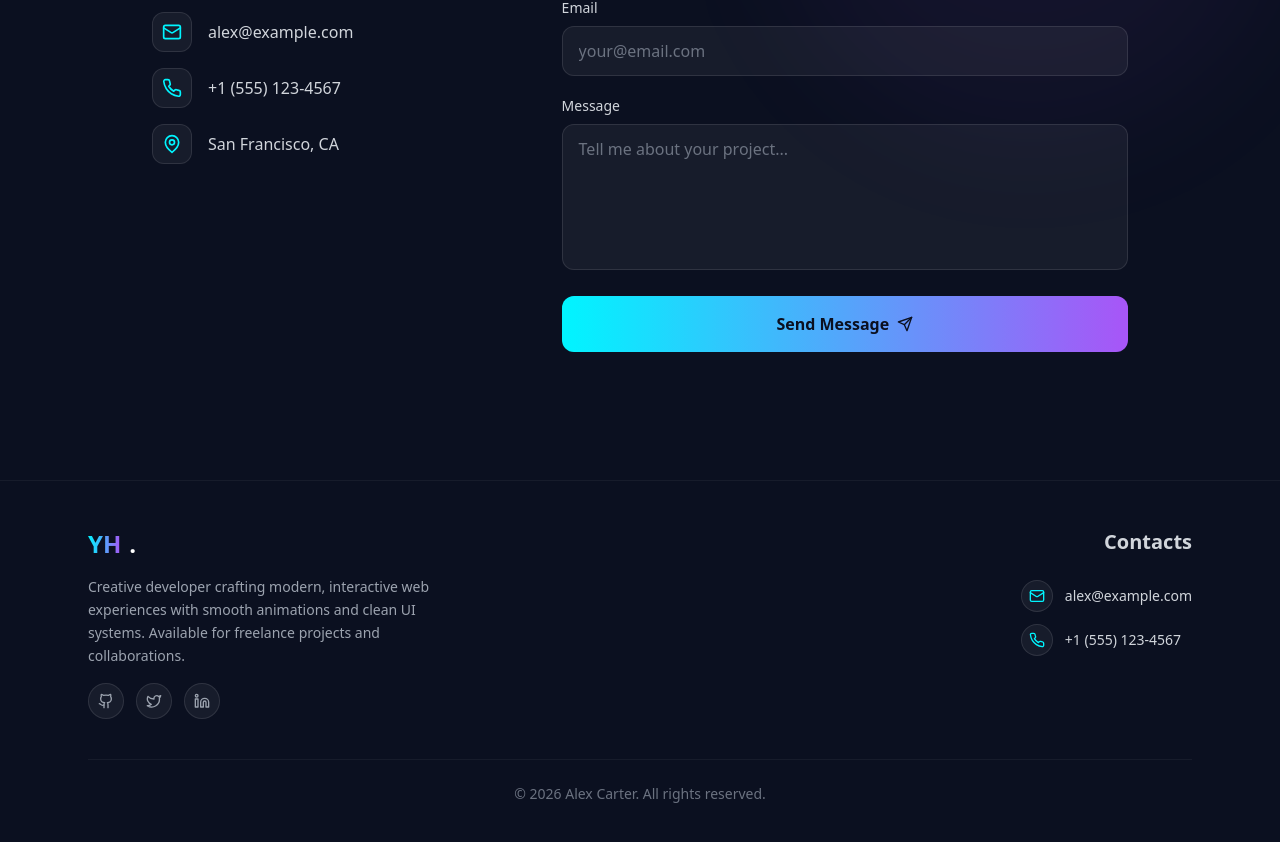
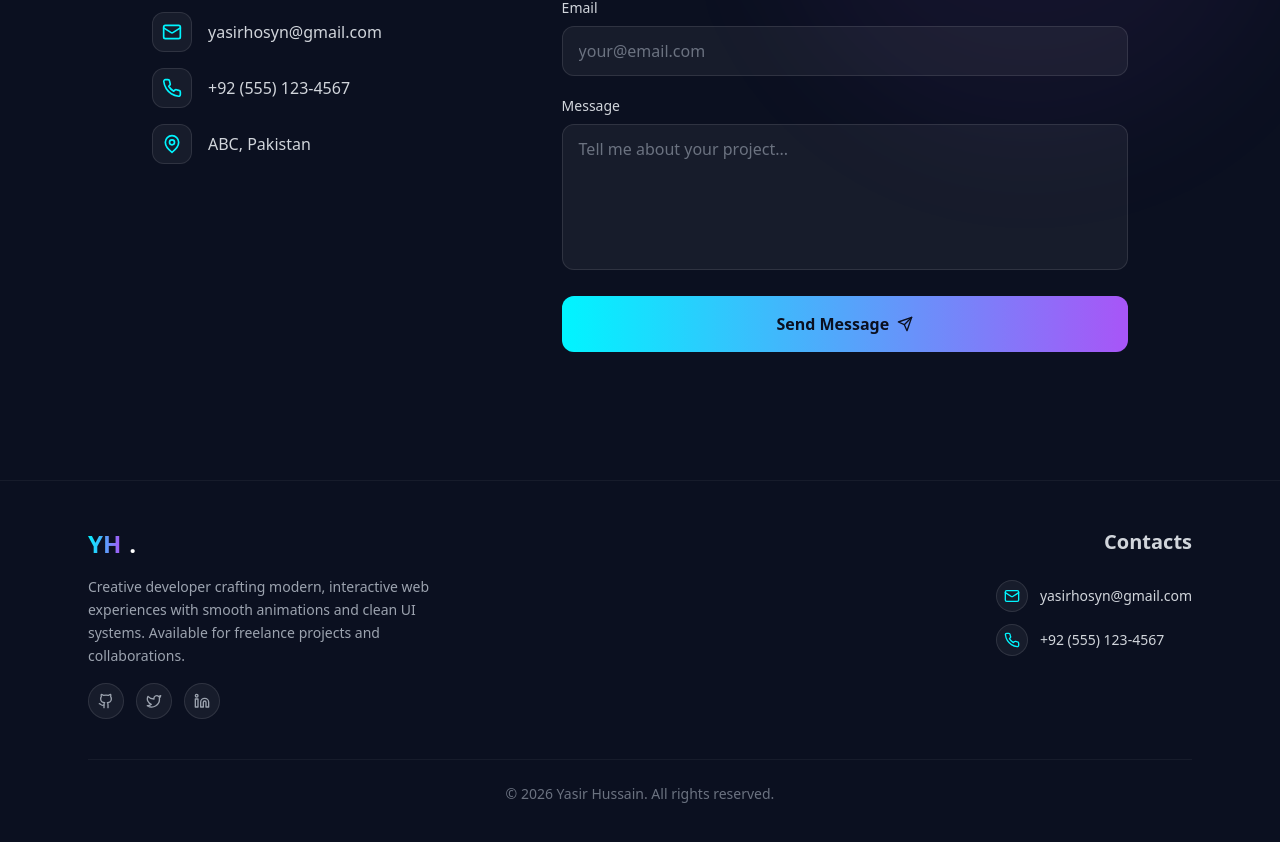
Before and after one commit to YasirhHussain0/DevHosyn, a React (Vite) app: page / in a window 1280 px wide. Shown: the part 4497-5339 px from the top of the page. Built offline with nearby package versions, Linux system fonts and the light colour scheme.

Commit message:
Update contact informations

```diff
--- a/src/components/Contact.tsx
+++ b/src/components/Contact.tsx
@@ -44,9 +44,9 @@ export default function Contact() {
 
             <div className="space-y-4">
               {[
-                { icon: Mail, label: 'alex@example.com' },
-                { icon: Phone, label: '+1 (555) 123-4567' },
-                { icon: MapPin, label: 'San Francisco, CA' },
+                { icon: Mail, label: 'yasirhosyn@gmail.com' },
+                { icon: Phone, label: '+92 (555) 123-4567' },
+                { icon: MapPin, label: 'ABC, Pakistan' },
               ].map((item) => (
                 <div key={item.label} className="flex items-center gap-4 group">
                   <div className="w-10 h-10 rounded-xl dark:bg-white/5 bg-gray-50 border dark:border-white/10 border-gray-200 flex items-center justify-center group-hover:border-cyan-neon/30 transition-colors duration-300">
--- a/src/components/Footer.tsx
+++ b/src/components/Footer.tsx
@@ -42,17 +42,17 @@ export default function Footer() {
           <div className="flex flex-col items-start sm:items-end gap-6">
             <h4 className="dark:text-gray-300 text-gay-600 font-semibold text-xl"> Contacts</h4>
             <div className="flex flex-col gap-3">
-              <a href="mailto:alex@example.com" className="flex items-center gap-3 dark:text-gray-300 text-gray-600 hover:text-cyan-500 transition-colors">
+              <a href="mailto:yasirhosyn@gmail.com" className="flex items-center gap-3 dark:text-gray-300 text-gray-600 hover:text-cyan-500 transition-colors">
                 <div className="w-8 h-8 rounded-full dark:bg-white/5 bg-gray-50 border dark:border-white/10 border-gray-200 flex items-center justify-center">
                   <Mail className="w-4 h-4 text-cyan-neon hover:text-cyan-500" />
                 </div>
-                <span className="text-sm hover:text-cyan-500">alex@example.com</span>
+                <span className="text-sm hover:text-cyan-500">yasirhosyn@gmail.com</span>
               </a>
               <a href="tel:+15551234567" className="flex items-center gap-3 dark:text-gray-300 text-gray-600 hover:text-cyan-500 transition-colors">
                 <div className="w-8 h-8 rounded-full dark:bg-white/5 bg-gray-50 border dark:border-white/10 border-gray-200 flex items-center justify-center">
                   <Phone className="w-4 h-4 text-cyan-neon hover:text-cyan-500" />
                 </div>
-                <span className="text-sm hover:text-cyan-500">+1 (555) 123-4567</span>
+                <span className="text-sm hover:text-cyan-500">+92 (555) 123-4567</span>
               </a>
             </div>
 
@@ -63,7 +63,7 @@ export default function Footer() {
         {/* Copyright - centered */}
         <div className="pt-6 border-t dark:border-white/5 border-gray-100 text-center">
           <p className="text-sm dark:text-gray-500 text-gray-400">
-            &copy; {new Date().getFullYear()} Alex Carter. All rights reserved.
+            &copy; {new Date().getFullYear()} Yasir Hussain. All rights reserved.
           </p>
         </div>
       </div>
```
